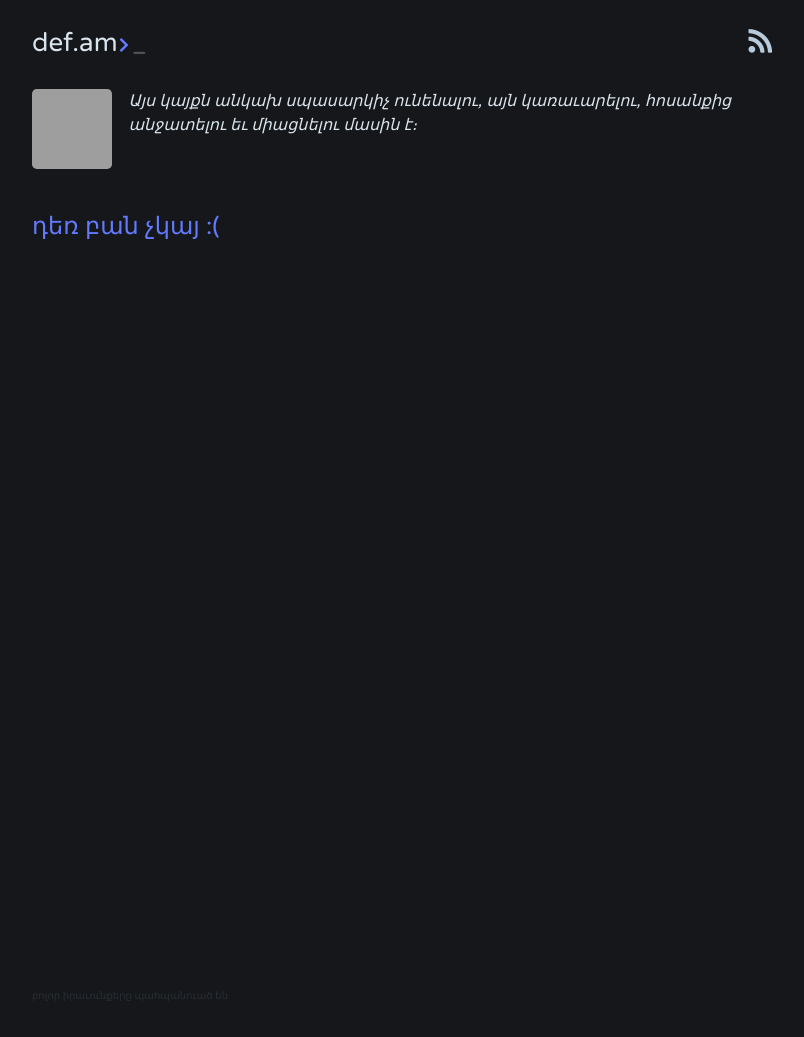
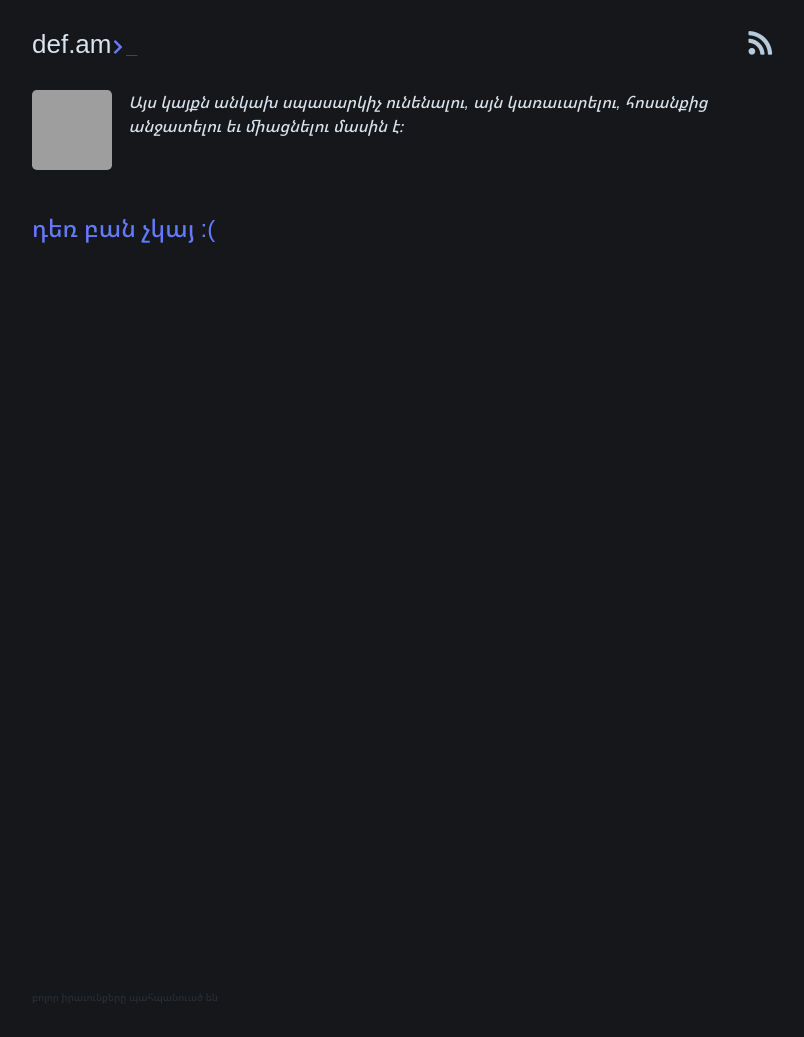
Before and after one commit to tigransimonyan/def.am-blog, a Jekyll site: the page built from index.html, in a window 1280 px wide. Shown: the whole page, without its empty margins (238-1042 px from the left). Built offline with Jekyll 4.4.1, drawn with Linux system fonts in a browser that asks for light colours; nearby versions of some CDN libraries; some web fonts are replaced; the list of posts is cut into pages by our own code; grey boxes are pictures that could not be loaded.

Commit message:
update font

```diff
--- a/assets/css/dash.scss
+++ b/assets/css/dash.scss
@@ -1,7 +1,7 @@
 @charset "utf-8";
 
 
-$base-font-family: 'Varela Round', sans-serif;
+$base-font-family: 'Noto Sans Armenian', sans-serif;
 $syntax-font-family: 'Roboto Mono', monospace;
 $base-font-size:   16px !default;
 $post-link-font-size: $base-font-size * 1.25 !default;
--- a/assets/css/dash/_fonts.scss
+++ b/assets/css/dash/_fonts.scss
@@ -14,3 +14,4 @@
 
 @include font('Varela Round', '/assets/fonts/VarelaRound-Regular');
 @include font('Roboto Mono', '/assets/fonts/RobotoMono-Medium');
+@include font('Noto Sans Armenian', '/assets/fonts/noto-sans-armenian/NotoSansArmenian-Medium');
```
Also changed, not shown: assets/fonts/noto-sans-armenian/LICENSE_OFL.txt (added), assets/fonts/noto-sans-armenian/NotoSansArmenian-Black.ttf (added), assets/fonts/noto-sans-armenian/NotoSansArmenian-Bold.ttf (added), assets/fonts/noto-sans-armenian/NotoSansArmenian-ExtraBold.ttf (added), assets/fonts/noto-sans-armenian/NotoSansArmenian-ExtraLight.ttf (added), assets/fonts/noto-sans-armenian/NotoSansArmenian-Light.ttf (added), assets/fonts/noto-sans-armenian/NotoSansArmenian-Medium.ttf (added), assets/fonts/noto-sans-armenian/NotoSansArmenian-Regular.ttf (added), assets/fonts/noto-sans-armenian/NotoSansArmenian-SemiBold.ttf (added), assets/fonts/noto-sans-armenian/NotoSansArmenian-Thin.ttf (added), 1 other file.
